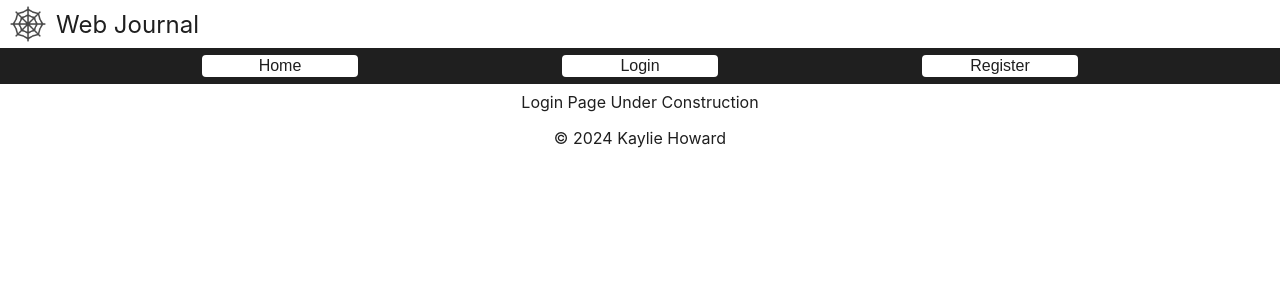
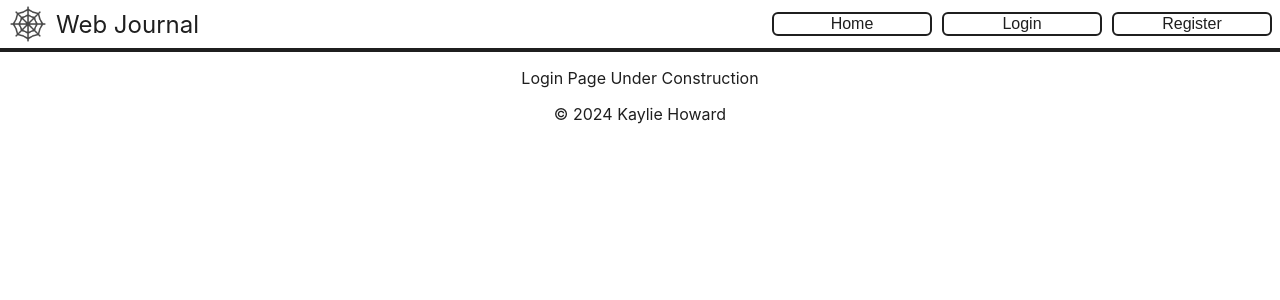
Before and after one commit to howardks/web-journal, a React (Create React App) app: page /web-journal/login in a window 1280 px wide. Shown: the top 300 px of the page. Built offline with nearby package versions, Linux system fonts and the light colour scheme.

Commit message:
Css updated.

```diff
--- a/src/App.css
+++ b/src/App.css
@@ -1,13 +1,6 @@
 .App {
   text-align: center;
   color: #1f1f1f;
-}
-
-#Logo-Div {
-  text-align: left;
-  display: flex;
-  align-items: center;
-  height: 6vh;
 }
 
 .Header-Img {
@@ -18,19 +11,33 @@
 
 .Header-Text {
   font-size: x-large;
-  color: #1f1f1f;
+}
+
+.Header {
+  text-align: left;
+  display: flex;
+  align-items: center;
+  justify-content: space-between;
+  border-bottom: 4px solid #1f1f1f;
+  margin-bottom: 2vh;
+}
+
+#Navbar-Brand {
+  text-align: left;
+  display: flex;
+  align-items: center;
+  height: 6vh;
+  justify-content: space-between;
 }
 
 #Navbar {
   font-size: medium;
   display: flex;
-  border-top: 2px solid #1f1f1f;
-  border-bottom: 2px solid #1f1f1f;
-  justify-content: space-evenly;
-  height: 4vh;
+  justify-content: space-between;
   align-items: center;
-  background-color: #1f1f1f;
-  margin-bottom: 1vh;
+  padding-left: 8px;
+  padding-right: 8px;
+  gap: 10px;
 }
 
 #Navbar button {
@@ -38,7 +45,7 @@
   border-radius: 6px;
   font-size: medium;
   width: 10em;
-  padding: 1%;
+  padding-top: 1%;
   background-color: white;
   color: #1f1f1f;
 }
--- a/src/Components/Header.js
+++ b/src/Components/Header.js
@@ -4,15 +4,15 @@ import { Link } from "react-router-dom";
 function Header() {
     return (
         <div className="Header">
-            <div id="Logo-Div">
+            <span id="Navbar-Brand">
                 <img src={logo} className="Header-Img" alt="Web Icon" />
                 <span className="Header-Text">Web Journal</span>
-            </div>
-            <div id='Navbar'>
+            </span>
+            <span id='Navbar'>
                 <Link className="Nav-Link" to='/web-journal/'><button>Home</button></Link>
                 <Link className="Nav-Link" to='/web-journal/login'><button>Login</button></Link>
                 <Link className="Nav-Link" to='/web-journal/register'><button>Register</button></Link>
-            </div>
+            </span>
         </div>
     )
 }
```
